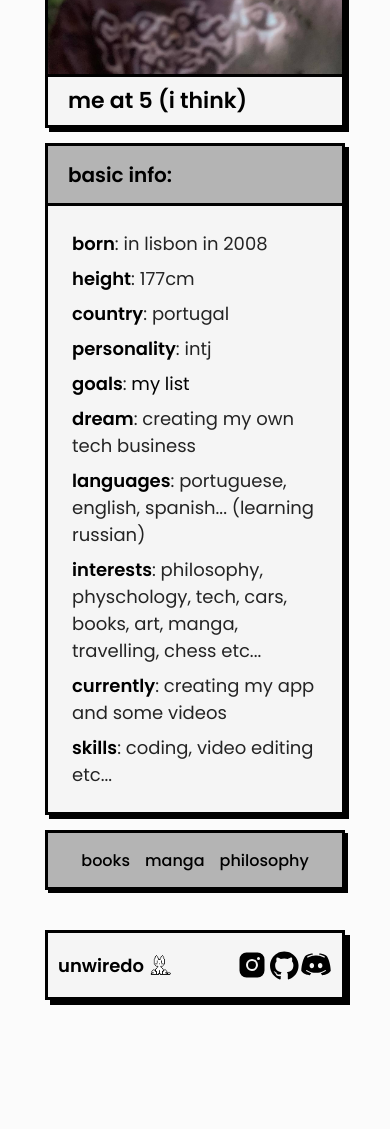
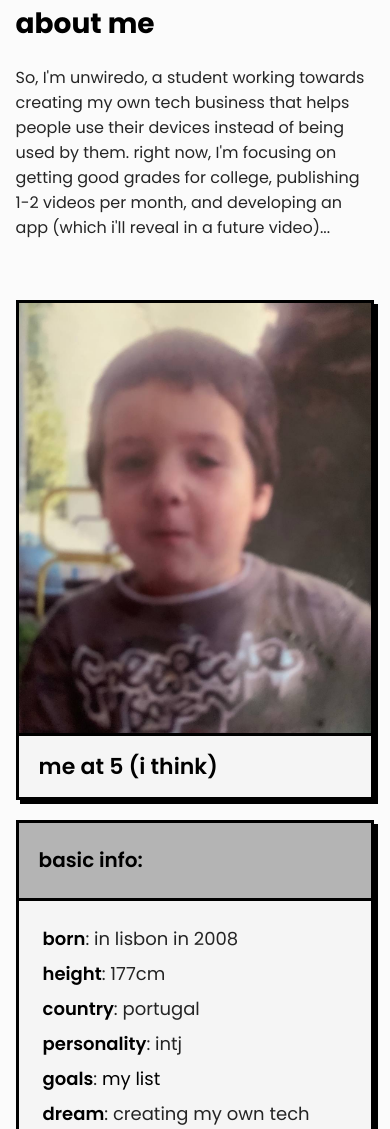
Before and after one commit to unwiredoo/unwiredo-page, a website: page pages/about.html in a window 390 px wide. Shown: the part 427-1556 px from the top of the page. Before the commit the page ends 1447 px from the top, so only its background shows below. Drawn offline with Linux system fonts and the light colour scheme.

Commit message:
layout improvements

```diff
--- a/package.json
+++ b/package.json
@@ -7,7 +7,7 @@
     "test": "echo \"Error: no test specified\" && exit 1"
   },
   "keywords": [],
-  "type": "commonjs",
+  "type": "module",
   "dependencies": {
     "gray-matter": "^4.0.3",
     "marked": "^18.0.9"
--- a/pages/about.html
+++ b/pages/about.html
@@ -59,7 +59,7 @@
 
           <p>So, I'm unwiredo, a student working towards creating my own tech business that helps people use their devices instead of being used by them. right now, I'm focusing on getting good grades for college, publishing 1-2 videos per month, and developing an app (which i'll reveal in a future video)...</p>
 
-          <p>I want to end this quick intro by saying I'm not a distractionless machine with "laser focus"... I'm human, and even with a well designed environment, I still get distracted sometimes (maybe getting distracted goes deeper than device use). I may not be 100% focused all the time, but i've found a way of using tech that genuinely improved my life and focus, and that's what I share on youtube, my love for tech and how I use my devices rather than being used by them.</p>
+          <p class="remove-320">I want to end this quick intro by saying I'm not a distractionless machine with "laser focus"... I'm human, and even with a well designed environment, I still get distracted sometimes (maybe getting distracted goes deeper than device use). I may not be 100% focused all the time, but i've found a way of using tech that genuinely improved my life and focus, and that's what I share on youtube, my love for tech and how I use my devices rather than being used by them.</p>
 
         </div>
       </section>
@@ -102,7 +102,6 @@
     </main>
 
     <footer>
-      <div id="footer-content">
       <div id="footer-grid-container">
 
           <div id="footer-box1" class="footer-box">
@@ -129,7 +128,6 @@
           </div>
 
       </div>
-      </div>
     </footer>
 
     <script src="../scripts/date.js" type="module"></script>
--- a/styles/about.css
+++ b/styles/about.css
@@ -24,19 +24,21 @@
 
 #info-container{
     margin-top: 10px;
-    width: 1100px;
+    width: 1200px;
     height: auto;
+    gap: 20px;
 
-    display: flex;
-    justify-content: center;
-    align-items: center;
-    gap: 30px;
+    display: grid;
+    grid-template-columns: 1fr 2fr;
     margin-bottom: 50px;
 }
 
 #basic-info{
-    width: 700px;
+    width: 100%;
     height: 600px;
+
+    display: grid;
+    grid-template-rows: 0.5fr 3fr;
     border: 3px solid black;
     box-shadow: 4px 4px black;
     background-color: whitesmoke;
@@ -45,7 +47,7 @@
 #basic-info-title{
     background-color: var(--color1);
     border-bottom: 3px solid black;
-    height: 60px;
+    height: 100%;
     display: flex;
     align-items: center;
     justify-content: start;
@@ -58,7 +60,7 @@
 }
 
 #basic-info-content{
-    height: auto;
+    height: 100%;
     padding: 20px;
     display: flex;
     flex-direction: column;
@@ -73,7 +75,7 @@
 }
 
 #my-photo{
-    width: 400px;
+    width: 100%;
     height: 600px;
     border: 3px solid black;
     box-shadow: 4px 4px black;
@@ -109,7 +111,7 @@
 
     margin-bottom: 50px;
     height: 60px;
-    width: 1100px;
+    width: 1200px;
     display: flex;
     align-items: center;
     justify-content: center;
@@ -128,85 +130,85 @@
 
 /* media query*/
 
-@media(max-width:1220px){
+@media (max-width:1220px){
     #info-container{
-        width: 800px;
-        gap: 5px;
+        width: 95%;
+        gap: 20px;
     }
 
-    #my-photo{
-        width: 390px;
-        margin: 5px;
+    #interests-box{
+        width: 95%;
+    }
+}
+
+@media (max-width: 1060px){
+    #info-container{
+        grid-template-columns: 1.5fr 2fr;
+    }
+}
+
+@media (max-width: 767px){
+    #info-container{
+        grid-template-columns: 1.8fr 2fr;
+    }
+}
+
+@media (max-width: 720px){
+    #info-container{
+        width: 92%;
+        grid-template-columns: 1fr;
     }
 
     #basic-info{
-        width: 390px;
-        margin: 5px;
+        height: 550px;
     }
 
-    #interests-box{
-        width: 800px;
+
+    #my-photo{
+        height: 800px;
     }
 }
 
-@media(max-width: 820px){
-    #info-container{
-        width: 460px;
-        flex-direction: column;
-    }
-
-    #my-photo{
-        width: 440px;
-    }
-
-    #basic-info{
-        width: 440px;
-    }
-
+@media (max-width: 656px){
     #interests-box{
-        width: 460px;
-        gap: 20px;
+        gap: 30px;
     }
 }
 
-@media(max-width: 480px){
-    #nature-image{
-        display: none;
+@media (max-width: 520px){
+    #my-photo{
+        height: 600px;
     }
+}
 
-    #about-intro{
-        display: none;
+@media (max-width: 480px){
+    #interests-box{
+        gap: 15px;
     }
+}
 
-    #info-container{
-        width: 300px;
-        margin-bottom: 10px;
-        margin-top: 20px;
-    }
-
+@media (max-width: 420px){
     #my-photo{
-        width: 300px;
-        height: 400px;
-    }
-
-    #basic-info{
-        width: 300px;
-        height: auto;
-        overflow-y: auto;
-        min-height: 0;
-    }
-
-    #interests-box{
-        width: 300px;
-        gap: 15px;
-        margin-bottom: 30px;
-    }
-
-    #cars-option{
-        display: none;
+        height: 500px;
     }
 
     #games-option{
         display: none;
     }
+
+    .remove-320{
+        display: none;
+    }
 }
+
+@media (max-width: 360px){
+    #my-photo{
+        height: 400px;
+    }
+}
+
+@media (max-width: 319px){
+    #interests-box{
+        gap: 10px;
+    }
+}
--- a/styles/default.css
+++ b/styles/default.css
@@ -240,20 +240,13 @@ footer {
   display: flex;
   align-items: end;
   justify-content: center;
-  width: 100vw;
-}
-
-#footer-content{
-  display: flex;
-  justify-content: center;
-  align-items: center;
-  width: 100%;
 }
 
 #footer-grid-container{
   background-color: whitesmoke;
   width: 1200px;
   height: 70px;
+  padding: 10px;
 
 
   display: grid;
@@ -425,29 +418,28 @@ footer {
 
 @media (max-width: 1220px){
   #header-items{
-    width: 800px;
+    width: 95%;
   }
 
   #navi-bar{
-    width: 500px;
+    width: 80%;
   }
 
   .section-image{
-    width: 800px;
+    width: 95%;
   }
 
   .section-intro{
-    width: 800px;
+    width: 92%;
   }
 
   #footer-grid-container{
-    width: 800px;
+    width: 95%;
   }
 }
 
-@media(max-width: 820px){
+@media (max-width: 724px){
   #header-items{
-    width: 460px;
     justify-content: end;
   }
 
@@ -455,53 +447,27 @@ footer {
     display: none;
   }
 
-  .section-image{
-    width: 460px;
-  }
 
-  .section-intro{
-    width: 460px;
-  }
+}
 
-  #footer-grid-container{
-    width: 460px;
-  }
-
+@media (max-width: 767px){
   #footer-box2{
     display: none;
   }
+}
 
-  #footer-box1,
-  #footer-box3{
-    padding: 0 30px;
+@media (max-width: 480px){
+  .section-image{
+    height: 250px;
+  }
+
+  #burguer-menu{
+    width: 300px;
   }
 }
 
-@media(max-width: 480px){
-  #burguer-menu{
-    width: 300px;
-  }
-
-  #header-items{
-    width: 300px;
-    height: 70px;
-  }
-
+@media (max-width: 360px){
   .section-image{
-    width: 300px;
     height: 200px;
   }
-
-  .section-intro{
-    width: 300px;
-  }
-
-  #footer-grid-container{
-    width: 300px;
-  }
-
-  #footer-box1,
-  #footer-box3{
-    padding: 0 10px;
-  }
 }
```
Also changed, not shown: pages/blog.html (+7 -9 lines), styles/blog.css (+3 -23 lines). Lines whose indentation alone changed are shown as unchanged.
